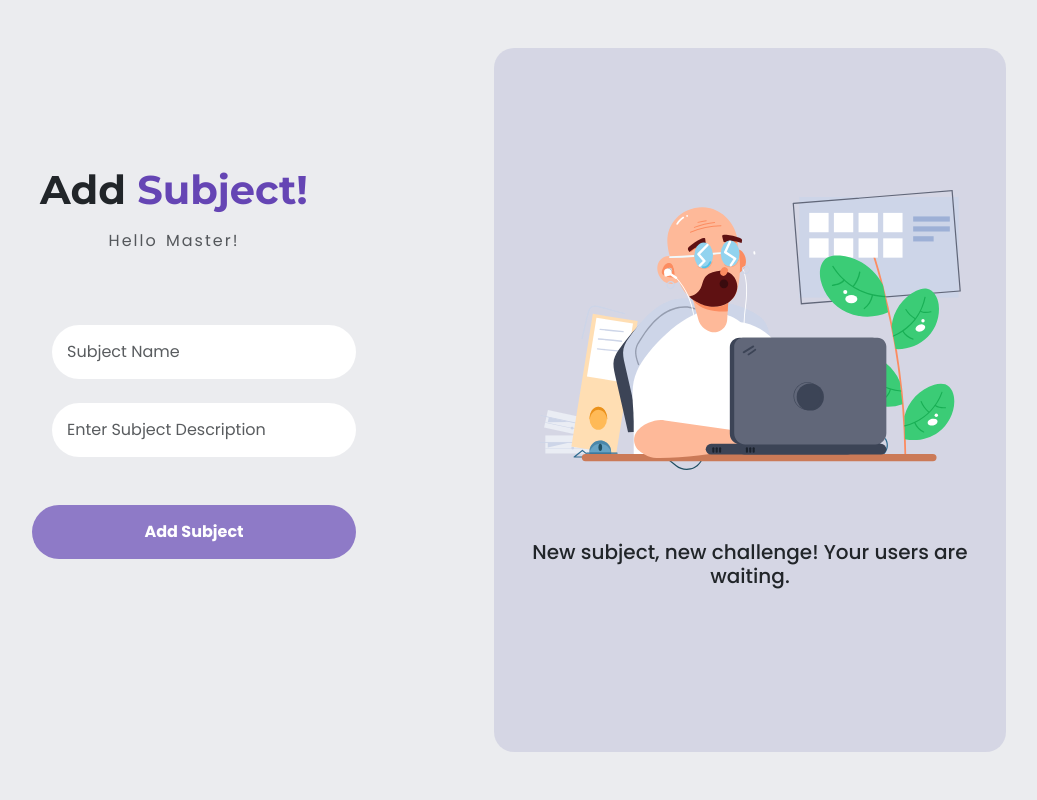
After one commit to Kaushal00Vaid/QuizMaster-V1, a Flask app: page /addSubject in a window 1280 px wide. The commit adds this page. Shown: the whole page, without its empty margins (158-1195 px from the left). Run offline with Flask 3, Linux system fonts and the light colour scheme; the visitor is signed in with stand-in values (Sample User, id 1).

Commit message:
subject CRUD

```diff
--- a/routes.py
+++ b/routes.py
@@ -3,6 +3,8 @@ from  flask import Flask, render_template, request, redirect, url_for, flash, se
 from app import app,db
 from models import User, Subject, Chapter, Quiz, Question, UserQuizAttempt
 from datetime import datetime
+
+# ============================= ALL HELPER FUNCTIONS ============================
 
 # authentication for admin
 def admin_auth_required(func):
@@ -10,7 +12,7 @@ def admin_auth_required(func):
     @auth_required
     def inner(*args,**kwargs):
         if session['user_id'] != 1:
-            flash('Access denied. Only admin can access this page.')
+            flash('Access denied. Only admin can access this page.', category='danger')
             return redirect(url_for('home'))
         return func(*args, **kwargs)
     return inner
@@ -20,34 +22,31 @@ def auth_required(func):
     @wraps(func)
     def inner(*args, **kwargs):
         if 'user_id' not in session:
-            flash('Please login first.')
+            flash('Please login first.',category='danger')
             return redirect(url_for('login'))
         return func(*args, **kwargs)
     return inner
 
+# ============================= ALL ROUTES =============================
 
+# root landing page
 @app.route('/')
-@auth_required
 def home():
-    return render_template('landing.html', name=User.query.get(session['user_id']))
+    return render_template('landing.html',session=session)
 
-# login and signup
-@app.route('/signup')
-def signup():
-    return render_template('signup.html')
-
+# login get
 @app.route('/login')
 def login():
     return render_template('login.html')
 
-# checking login credentials
+# login post
 @app.route('/login', methods=['POST'])
 def login_post():
     username = request.form.get('username')
     password = request.form.get('password')
     # checking if all fields are filled up
     if username=='' or password=='':
-        flash('All fields are required')
+        flash('All fields are required', category='danger')
         return redirect(url_for('login'))
 
     # fetching user from db
@@ -55,21 +54,26 @@ def login_post():
 
     # checking if user is admin and password is correct
     if username == 'admin@gmail.com' and password == 'admin':
-        flash('Login successful as admin','success')
+        flash('Login successful as admin',category='success')
         session['user_id'] = is_user.id
-        return redirect(url_for('home'))
+        return redirect(url_for('adminDashboard'))
 
     if not is_user:
-        flash('Username does not exist','danger')
+        flash('Username does not exist',category='danger')
         return redirect(url_for('signup'))
     if not is_user.check_password(password):
-        flash('Incorrect password','danger')
+        flash('Incorrect password',category='danger')
         return redirect(url_for('login'))
     # login successful
     session['user_id'] = is_user.id
-    return redirect(url_for('home'))
+    return redirect(url_for('userDashboard'))
 
-# signup details and updation in DB
+# signup get
+@app.route('/signup')
+def signup():
+    return render_template('signup.html')
+
+# signup post
 @app.route('/signup',methods=['POST'])
 def signup_post():
     username = request.form.get('username')
@@ -82,37 +86,153 @@ def signup_post():
 
     # checking if all fields are filled up
     if username=='' or password=='' or name=='' or qualification=='' or dob=='':
-        flash('All fields are required')
+        flash('All fields are required',category='danger')
         return redirect(url_for('signup'))
     # check if username already exists
     if User.query.filter_by(username=username).first():
-        flash('This email has already been used earlier')
+        flash('This email has already been used earlier',category='danger')
         return redirect(url_for('signup'))
 
     new_user = User(username=username, password=password, name=name,qualification=qualification,dob=dob)
     db.session.add(new_user)
     db.session.commit()
-    flash('User created successfully','success')
+    flash('User created successfully',category='success')
     return redirect(url_for('login'))
 
 # logout
 @app.route('/logout')
 def logout():
     session.pop('user_id', None)
+    flash('User logged out successfully',category='success')
     return redirect(url_for('home'))
 
 # admin dashboard
 @app.route('/adminDashboard')
 @admin_auth_required
 def adminDashboard():
-    return "admin"
+    subjects = Subject.query.all()
+    return render_template('subjects.html', subjects=subjects)
 
 # user dashboard
+@app.route('/userDashboard')
+@auth_required
+def userDashboard():
+    return "hello"
+
+# user profile
 @app.route('/profile')
 @auth_required
 def userProfile():
     return render_template('userProfile.html', user=User.query.get(session['user_id']))
 
+# ------------------------- SUBJECT CRUD -----------------------
+
+# Add new Subject GET
+@app.route('/addSubject')
+@admin_auth_required
+def addSubject():
+    return render_template('addSubject.html')
+
+# Add new Subject POST
+@app.route('/addSubject', methods=['POST'])
+@admin_auth_required
+def addSubject_post():
+    name = request.form.get('name')
+    description = request.form.get('description')
+    # checking if all fields are filled up
+    if name=='' or description=='':
+        flash('All fields are required', category='danger')
+        return redirect(url_for('addSubject'))
+    # check if subject already exists
+    if Subject.query.filter_by(name=name).first():
+        flash('The Subject is already present',category='danger')
+        return redirect(url_for('addSubject'))
+    new_subject = Subject(name=name, description=description)
+    db.session.add(new_subject)
+    db.session.commit()
+    flash('Subject added successfully', category='success')
+    return redirect(url_for('adminDashboard'))
+
+# Delete Subject
+@app.route('/adminDashboard/<subject_name>/delete/<int:subject_id>', methods=['POST'])
+@admin_auth_required
+def delete_Subject(subject_name, subject_id):
+    subject = Subject.query.get(subject_id)
+    if not subject:
+        flash('Subject not found', category='danger')
+        return redirect(url_for('adminDashboard'))
+
+    # subject --> chapter --> quiz --> question
+
+    # Fetching all chapters related to this subject
+    chapters = Chapter.query.filter_by(subject_id=subject.id).all()
+    for chapter in chapters:
+        # Fetching all quizzes linked to this chapter
+        quizzes = Quiz.query.filter_by(chapter_id=chapter.id).all()
+
+        for quiz in quizzes:
+            # Delete all questions related to this quiz
+            Question.query.filter_by(quiz_id=quiz.id).delete()
+
+            # Delete the quiz
+            db.session.delete(quiz)
+
+        # Delete the chapter
+        db.session.delete(chapter)
+
+    # Delete the subject itself
+    db.session.delete(subject)
+    db.session.commit()
+
+    flash(f"Subject '{subject.name}' and all related data deleted successfully!", "success")
+    return redirect(url_for('adminDashboard'))
+
+# Edit Subject
+@app.route('/adminDashboard/<subject_name>/edit_subject', methods=['GET','POST'])
+@admin_auth_required
+def edit_subject(subject_name):
+    subject = Subject.query.filter_by(name=subject_name).first()
+    if not subject:
+        flash('Subject not found', category='danger')
+        return redirect(url_for('adminDashboard'))
+
+    if request.method == 'POST':
+        name = request.form.get('name')
+        description = request.form.get('description')
+
+        # checking if all fields are filled up
+        if name=='' or description=='':
+            flash('All fields are required', category='danger')
+            return redirect(url_for('edit_subject', subject_name=subject_name))
+
+        subject.name = name
+        subject.description = description
+        db.session.commit()
+        flash(f"Subject '{subject.name}' updated successfully!", "success")
+        return redirect(url_for('adminDashboard'))
+    return render_template('editSubject.html', subject=subject)
+
+# -----------------------------------------------------------------------
+
+# ------------------------- CHAPTER CRUD------------------------
+
+
+# All chapters in Individual subject GET
+@app.route('/adminDashboard/<subject_name>')
+@admin_auth_required
+def chapter_list(subject_name):
+    subject = Subject.query.filter_by(name=subject_name).first()
+    if not subject:
+        flash('Subject not found', category='danger')
+        return redirect(url_for('adminDashboard'))
+    chapter_list = subject.chapters
+    return render_template('chapters.html', subject=subject, chapters=chapter_list)
+
+# Add new Chapter GET
+@app.route('/<subject_name>/addChapter')
+@admin_auth_required
+def addChapter(subject_name):
+    return "hello"
 
 
 # Define your 404 error handler
--- a/static/css/style.css
+++ b/static/style.css
@@ -163,3 +163,18 @@ h1 {
   word-spacing: 2px;
   margin-top: 15px;
 }
+
+/* subject folders */
+.subject-row {
+  margin-top: 16px;
+}
+.subject_folder {
+  width: 60%;
+}
+.each-sub {
+  justify-content: center;
+  text-align: center;
+}
+.each-sub img {
+  cursor: pointer;
+}
--- /dev/null
+++ b/templates/addSubject.html
@@ -0,0 +1,48 @@
+{% extends 'boilerplate.html' %} {% block body %}
+
+<div class="signup">
+  <div class="container">
+    <div class="row text-center total-signup mt-5">
+      <div class="col-6 p-5 left-outer-div mt-5">
+        <div class="left-inner">
+          <h1>Add <span class="title">Subject!</span></h1>
+          <p class="text-muted signup-msg">Hello Master!</p>
+          <form method="post" action="{{ url_for('addSubject') }}">
+            <div class="mt-5 signup-form">
+              <label for="SubjectName" class="form-label"></label>
+              <input
+                type="text"
+                name="name"
+                class="form-control signup-input-fields"
+                id="SubjectName"
+                placeholder="Subject Name"
+                required
+              />
+            </div>
+            <div class="signup-form password-container">
+              <label for="description" class="form-label"></label>
+              <input
+                type="text"
+                name="description"
+                class="form-control signup-input-fields"
+                id="description"
+                placeholder="Enter Subject Description"
+                required
+              />
+            </div>
+            <button type="submit" class="mt-5 signup-btn">Add Subject</button>
+          </form>
+        </div>
+      </div>
+
+      <div class="col-6 right-outer-div mt-5">
+        <div class="right-inner-div">
+          <img src="../static/assets/coder_2.svg" class="right-img" />
+          <h5>New subject, new challenge! Your users are waiting.</h5>
+        </div>
+      </div>
+    </div>
+  </div>
+</div>
+
+{% endblock %}
--- a/templates/boilerplate.html
+++ b/templates/boilerplate.html
@@ -38,15 +38,19 @@
     />
 
     <!-- custom css -->
-    <link rel="stylesheet" href="static/css/style.css" />
+    <link
+      rel="stylesheet"
+      href="{{ url_for('static', filename='style.css') }}"
+    />
   </head>
   <body>
-    <!-- showing flash errors -->
-    {% with messages = get_flashed_messages() %} {% if messages %} {% for
-    message in messages %}
+    <!-- Showing flash messages -->
+    {% with messages = get_flashed_messages(with_categories=True) %} {% if
+    messages %} {% for category, message in messages %}
     <div
-      class="success alert alert-danger alert-dismissible fade show"
+      class="alert alert-{{ category }} alert-dismissible fade show"
       role="alert"
+      style="margin: 0"
     >
       {{ message }}
       <button
```
Also changed, not shown: templates/chapters.html (added, +43 -0 lines), templates/editSubject.html (added, +52 -0 lines), templates/landing.html (+12 -2 lines), templates/subjects.html (added, +77 -0 lines), templates/userProfile.html (+6 -2 lines), static/assets/coder_2.svg (added), static/assets/folder_icon.png (added), templates/userDashboard.html (added).
